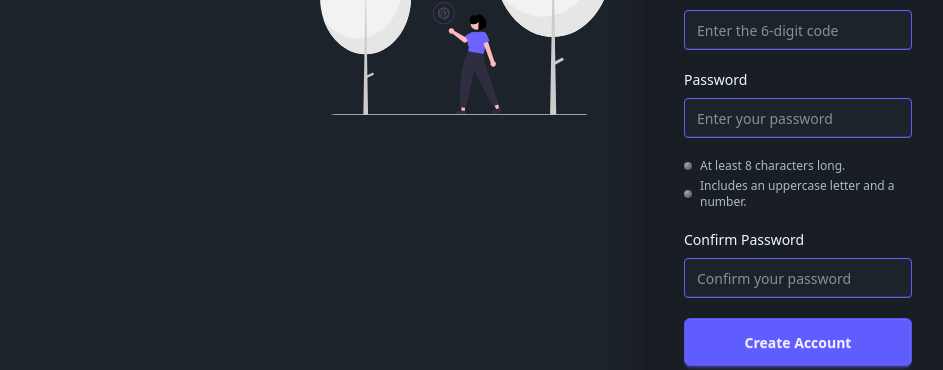
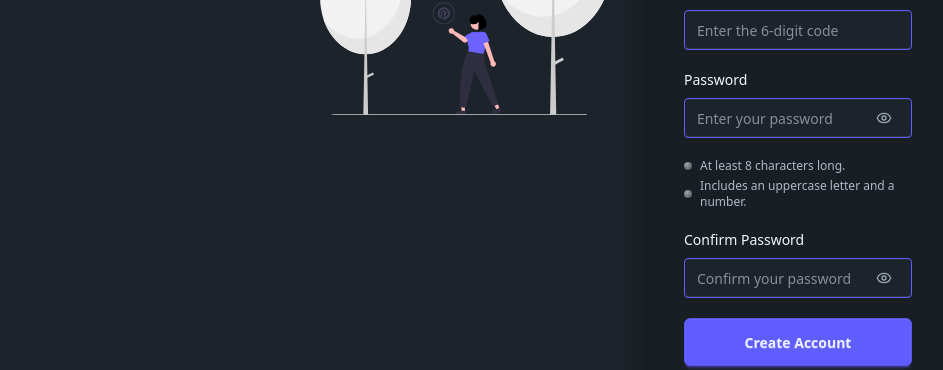
Before and after one commit to fzzv/linknest, a Next.js app in the folder apps/web/: page /en/register in a window 1280 px wide. Shown: the part 546-916 px from the top of the page, without its empty margins (8-951 px from the left). Built offline with nearby package versions, Linux system fonts and the light colour scheme; no server answers.

Commit message:
feat: add show/hide toggle for password input

```diff
--- a/apps/web/app/[locale]/(auth)/login/page.tsx
+++ b/apps/web/app/[locale]/(auth)/login/page.tsx
@@ -7,11 +7,13 @@ import { useRouter } from 'next/navigation';
 import { useEffect, useMemo, useRef, useState } from 'react';
 import { useForm } from 'react-hook-form';
 import { useMessage, TextField, Button } from '@linknest/ui';
+import { Eye, EyeOff } from 'lucide-react';
 import { createLoginSchema, createResetPasswordSchema, type LoginFormValues, type ResetPasswordFormValues } from '@/schemas/auth';
 import { login as loginRequest, resetPassword, sendResetPasswordCode } from '@/services/auth';
 import { useAuthStore } from '@/store/auth-store';
 import { useTranslations } from 'next-intl';
 import Image from 'next/image';
+import { cn } from '@linknest/utils';
 
 const motionConfig = {
   initial: { opacity: 0, y: 24 },
@@ -26,6 +28,9 @@ export default function LoginPage() {
   const [mode, setMode] = useState<'login' | 'reset'>('login');
   const [codeCooldown, setCodeCooldown] = useState(0);
   const [sendingCode, setSendingCode] = useState(false);
+  const [showLoginPassword, setShowLoginPassword] = useState(false);
+  const [showResetPassword, setShowResetPassword] = useState(false);
+  const [showResetConfirmPassword, setShowResetConfirmPassword] = useState(false);
   // useAuthStore with separate selectors, avoiding object creation that trips the getServerSnapshot warning in server components
   const login = useAuthStore((state) => state.login);
   const isAuthenticated = useAuthStore((state) => state.isAuthenticated);
@@ -201,20 +206,46 @@ export default function LoginPage() {
 
               <TextField
                 label={t('newPassword')}
-                type="password"
+                type={showResetPassword ? 'text' : 'password'}
                 placeholder={t('newPasswordPlaceholder')}
                 autoComplete="new-password"
                 {...registerReset('newPassword')}
                 error={resetErrors.newPassword?.message}
+                inputSlot={(
+                  <button
+                    type="button"
+                    onClick={() => setShowResetPassword((prev) => !prev)}
+                    aria-label={showResetPassword ? 'Hide password' : 'Show password'}
+                    className={cn(
+                      "flex h-8 w-8 items-center justify-center rounded-md text-base-content/60 cursor-pointer transition",
+                      "hover:text-base-content focus-visible:outline-none focus-visible:ring-2 focus-visible:ring-primary/40"
+                    )}
+                  >
+                    {showResetPassword ? <EyeOff className="h-4 w-4" /> : <Eye className="h-4 w-4" />}
+                  </button>
+                )}
               />
 
               <TextField
                 label={t('confirmPassword')}
-                type="password"
+                type={showResetConfirmPassword ? 'text' : 'password'}
                 placeholder={t('confirmPasswordPlaceholder')}
                 autoComplete="new-password"
                 {...registerReset('confirmPassword')}
                 error={resetErrors.confirmPassword?.message}
+                inputSlot={(
+                  <button
+                    type="button"
+                    onClick={() => setShowResetConfirmPassword((prev) => !prev)}
+                    aria-label={showResetConfirmPassword ? 'Hide password' : 'Show password'}
+                    className={cn(
+                      "flex h-8 w-8 items-center justify-center rounded-md text-base-content/60 cursor-pointer transition",
+                      "hover:text-base-content focus-visible:outline-none focus-visible:ring-2 focus-visible:ring-primary/40"
+                    )}
+                  >
+                    {showResetConfirmPassword ? <EyeOff className="h-4 w-4" /> : <Eye className="h-4 w-4" />}
+                  </button>
+                )}
               />
 
               <Button
@@ -240,11 +271,21 @@ export default function LoginPage() {
 
               <TextField
                 label={t('password')}
-                type="password"
+                type={showLoginPassword ? 'text' : 'password'}
                 placeholder={t('passwordPlaceholder')}
                 autoComplete="current-password"
                 {...registerLogin('password')}
                 error={loginErrors.password?.message}
+                inputSlot={(
+                  <button
+                    type="button"
+                    onClick={() => setShowLoginPassword((prev) => !prev)}
+                    aria-label={showLoginPassword ? 'Hide password' : 'Show password'}
+                    className="flex h-8 w-8 items-center justify-center rounded-md text-base-content/60 transition hover:text-base-content focus-visible:outline-none focus-visible:ring-2 focus-visible:ring-primary/40 cursor-pointer"
+                  >
+                    {showLoginPassword ? <EyeOff className="h-4 w-4" /> : <Eye className="h-4 w-4" />}
+                  </button>
+                )}
                 actionSlot={(
                   <button
                     type="button"
--- a/apps/web/app/[locale]/(auth)/register/page.tsx
+++ b/apps/web/app/[locale]/(auth)/register/page.tsx
@@ -3,6 +3,7 @@
 import { zodResolver } from '@hookform/resolvers/zod';
 import { motion, Transition } from 'framer-motion';
 import { useMessage, TextField, Button, Status, type StatusColor } from '@linknest/ui';
+import { Eye, EyeOff } from 'lucide-react';
 import Image from 'next/image';
 import Link from 'next/link';
 import { useRouter } from 'next/navigation';
@@ -23,6 +24,8 @@ export default function RegisterPage() {
   const router = useRouter();
   const [codeCooldown, setCodeCooldown] = useState(0);
   const [sendingCode, setSendingCode] = useState(false);
+  const [showPassword, setShowPassword] = useState(false);
+  const [showConfirmPassword, setShowConfirmPassword] = useState(false);
   const [message, messageHolder] = useMessage({ placement: 'top' });
   const isAuthenticated = useAuthStore((state) => state.isAuthenticated);
   const hasJustRegisteredRef = useRef(false);
@@ -215,11 +218,21 @@ export default function RegisterPage() {
 
               <TextField
                 label={t('password')}
-                type="password"
+                type={showPassword ? 'text' : 'password'}
                 placeholder={t('passwordPlaceholder')}
                 autoComplete="new-password"
                 {...register('password')}
                 error={errors.password?.message}
+                inputSlot={(
+                  <button
+                    type="button"
+                    onClick={() => setShowPassword((prev) => !prev)}
+                    aria-label={showPassword ? 'Hide password' : 'Show password'}
+                    className="flex h-8 w-8 items-center justify-center rounded-md text-base-content/60 transition hover:text-base-content focus-visible:outline-none focus-visible:ring-2 focus-visible:ring-primary/40"
+                  >
+                    {showPassword ? <EyeOff className="h-4 w-4" /> : <Eye className="h-4 w-4" />}
+                  </button>
+                )}
               />
               <div className="space-y-1 text-xs text-base-content/70">
                 {passwordRequirements.map((rule) => (
@@ -232,11 +245,21 @@ export default function RegisterPage() {
 
               <TextField
                 label={t('confirmPassword')}
-                type="password"
+                type={showConfirmPassword ? 'text' : 'password'}
                 placeholder={t('confirmPasswordPlaceholder')}
                 autoComplete="new-password"
                 {...register('confirmPassword')}
                 error={errors.confirmPassword?.message}
+                inputSlot={(
+                  <button
+                    type="button"
+                    onClick={() => setShowConfirmPassword((prev) => !prev)}
+                    aria-label={showConfirmPassword ? 'Hide password' : 'Show password'}
+                    className="flex h-8 w-8 items-center justify-center rounded-md text-base-content/60 transition hover:text-base-content focus-visible:outline-none focus-visible:ring-2 focus-visible:ring-primary/40"
+                  >
+                    {showConfirmPassword ? <EyeOff className="h-4 w-4" /> : <Eye className="h-4 w-4" />}
+                  </button>
+                )}
               />
 
               <Button
--- a/packages/ui/src/text-field.tsx
+++ b/packages/ui/src/text-field.tsx
@@ -1,6 +1,6 @@
 "use client";
 
-import { forwardRef, type InputHTMLAttributes, type ReactNode } from 'react';
+import { forwardRef, type InputHTMLAttributes, type ReactNode, useId } from 'react';
 import { cn } from '@linknest/utils';
 import { INPUT_SIZES, INPUT_COLORS, INPUT_VARIANTS } from './common/constant';
 
@@ -8,6 +8,7 @@ export interface TextFieldProps extends Omit<InputHTMLAttributes<HTMLInputElemen
   label: string;
   error?: string;
   actionSlot?: ReactNode;
+  inputSlot?: ReactNode;
   size?: keyof typeof INPUT_SIZES;
   color?: keyof typeof INPUT_COLORS;
   variant?: keyof typeof INPUT_VARIANTS;
@@ -17,6 +18,8 @@ export const TextField = forwardRef<HTMLInputElement, TextFieldProps>(({
   label,
   error,
   actionSlot,
+  inputSlot,
+  id,
   color = "primary",
   size = "md",
   variant = "custom",
@@ -24,14 +27,18 @@ export const TextField = forwardRef<HTMLInputElement, TextFieldProps>(({
   ...props
 },
   ref) => {
+  const inputId = id ?? useId();
+
   return (
-    <label className="flex flex-col gap-2 w-full">
+    <div className="flex flex-col gap-2 w-full">
       <div className="flex items-center justify-between text-sm font-medium text-base-content">
-        <span>{label}</span>
+        <label htmlFor={inputId}>{label}</label>
         {actionSlot}
       </div>
+      <div className="relative w-full">
         <input
           ref={ref}
+          id={inputId}
           {...props}
           className={cn(
             'input w-full placeholder-base-content/50',
@@ -39,11 +46,18 @@ export const TextField = forwardRef<HTMLInputElement, TextFieldProps>(({
             INPUT_VARIANTS[variant],
             INPUT_COLORS[error ? 'error' : color],
             error && 'focus:outline-none focus:border-error focus:ring-error/30',
+            inputSlot && 'pr-10',
             className,
           )}
         />
+        {inputSlot ? (
+          <div className="absolute inset-y-0 right-3 flex items-center">
+            {inputSlot}
+          </div>
+        ) : null}
+      </div>
       {error && <span className="text-xs text-error">{error}</span>}
-    </label>
+    </div>
   )
 },
 );
```
Lines whose indentation alone changed are shown as unchanged.
